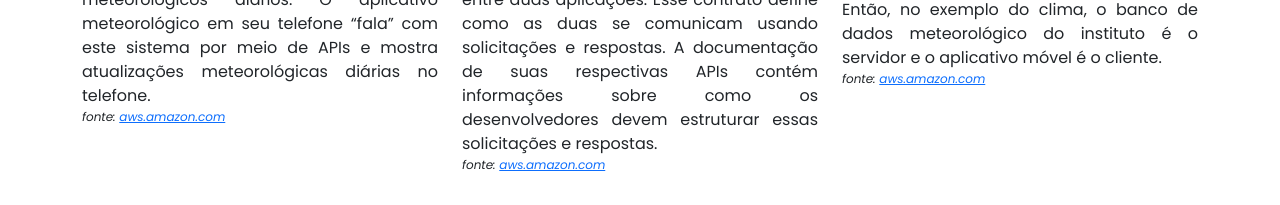
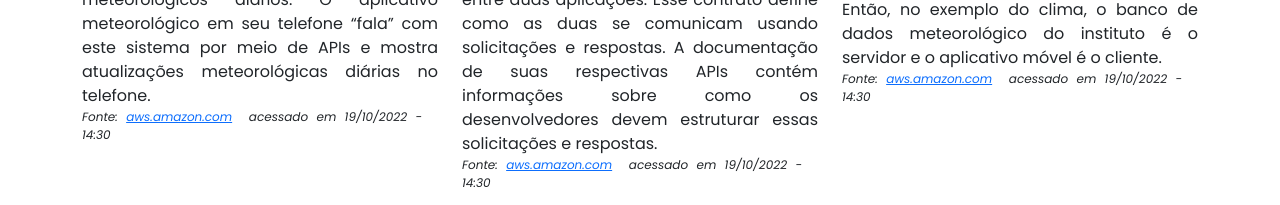
Before and after one commit to higorbuueno/react-app, a React (Create React App) app: page / in a window 1280 px wide. Shown: the part 734-939 px from the top of the page. Built offline with nearby package versions, Linux system fonts and the light colour scheme.

Commit message:
Data de acesso aos links da amazon

```diff
--- a/src/pages/home/home-page.js
+++ b/src/pages/home/home-page.js
@@ -41,7 +41,7 @@ function Home() {
               atualizações meteorológicas diárias no telefone.
               <br />
               <p className="fst-italic me-3 link-fonte">
-                fonte:{" "}
+                Fonte:{" "}
                 <a
                   href="https://aws.amazon.com/pt/what-is/api/"
                   target="_blank"
@@ -49,6 +49,7 @@ function Home() {
                 >
                   aws.amazon.com
                 </a>
+                &nbsp; acessado em 19/10/2022 - 14:30
               </p>
             </p>
           </div>
@@ -65,7 +66,7 @@ function Home() {
               essas solicitações e respostas.
               <br />
               <p className="fst-italic me-3 link-fonte">
-                fonte:{" "}
+                Fonte:{" "}
                 <a
                   href="https://aws.amazon.com/pt/what-is/api/"
                   target="_blank"
@@ -73,6 +74,7 @@ function Home() {
                 >
                   aws.amazon.com
                 </a>
+                &nbsp; acessado em 19/10/2022 - 14:30
               </p>
             </p>
           </div>
@@ -86,7 +88,7 @@ function Home() {
               o servidor e o aplicativo móvel é o cliente.
               <br />
               <p className="fst-italic me-3 link-fonte">
-                fonte:{" "}
+                Fonte:{" "}
                 <a
                   href="https://aws.amazon.com/pt/what-is/api/"
                   target="_blank"
@@ -94,6 +96,7 @@ function Home() {
                 >
                   aws.amazon.com
                 </a>
+                &nbsp; acessado em 19/10/2022 - 14:30
               </p>
             </p>
           </div>
```
